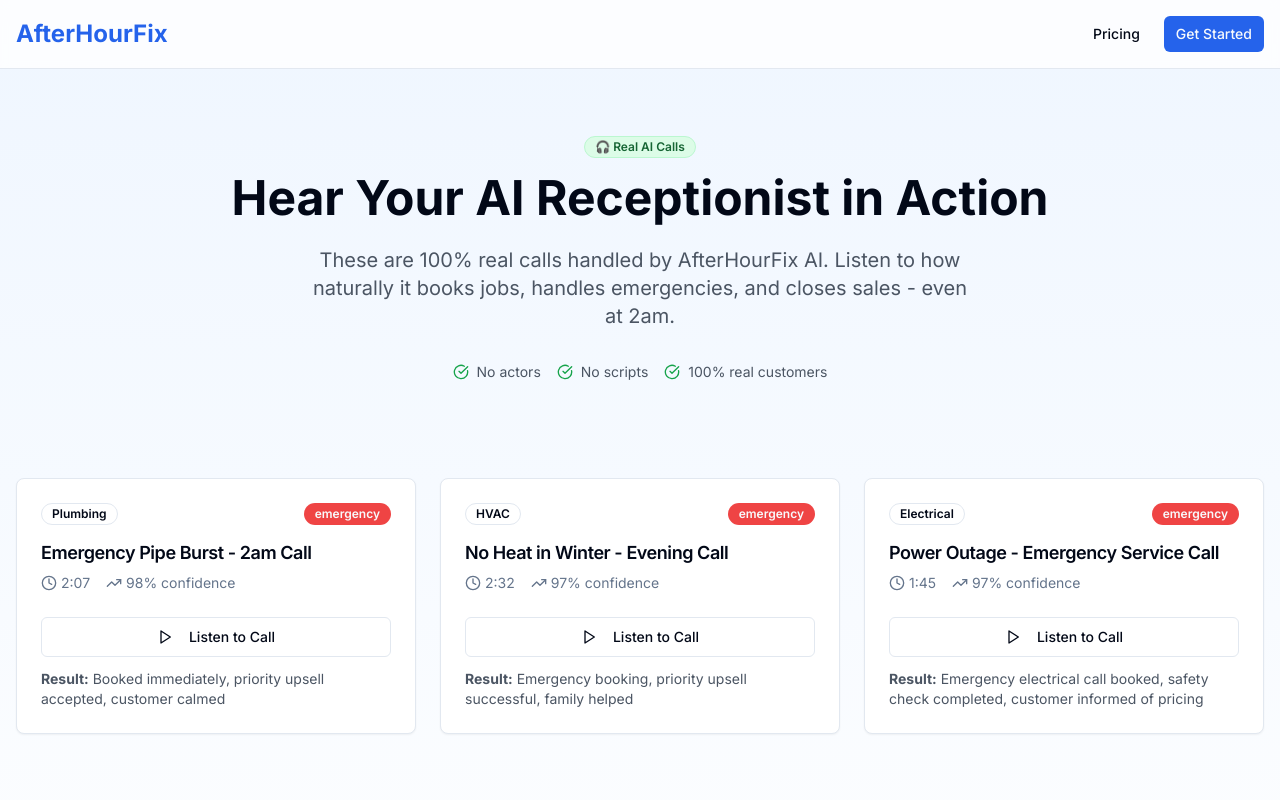
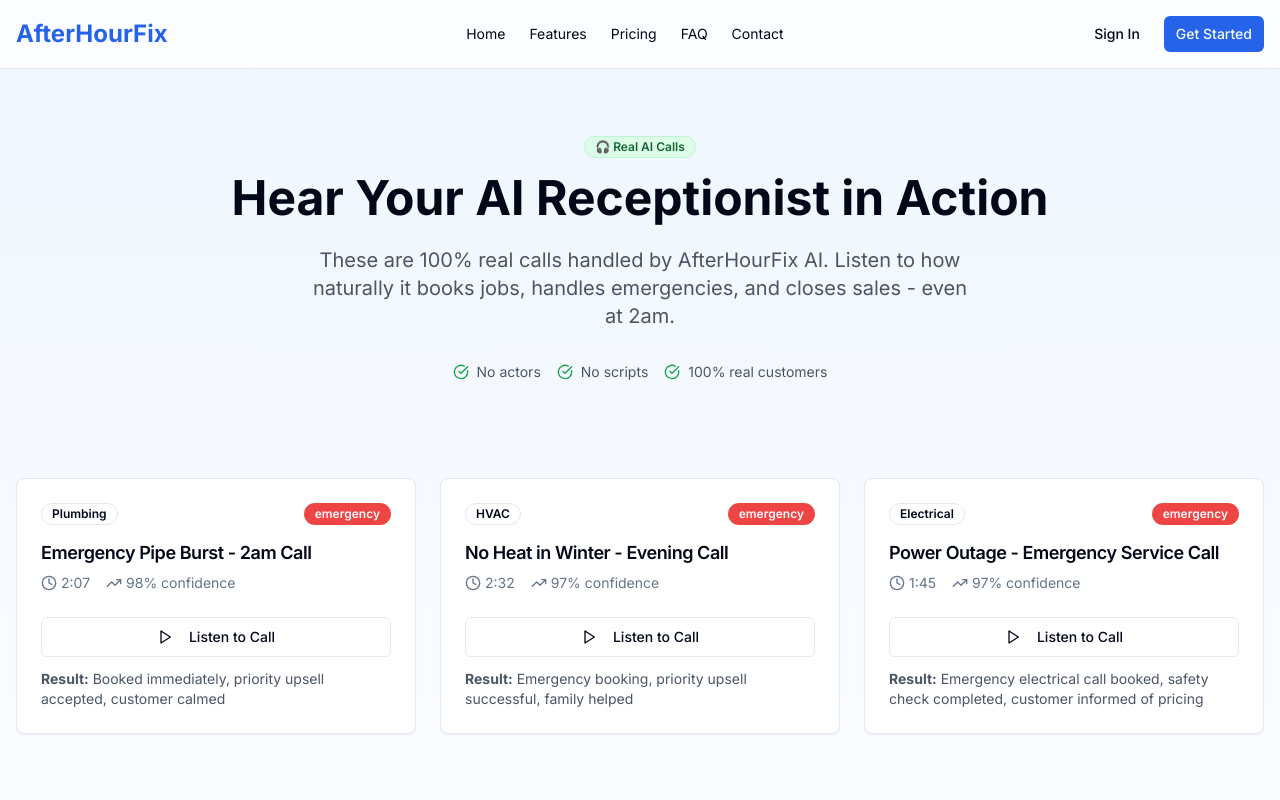
Before and after one commit to tc615guy/after-hour-fix, a Next.js app: page /demos in a window 1280 px wide. Shown: the top 800 px of the page. Built offline with nearby package versions, Linux system fonts and the light colour scheme; no server answers.

Commit message:
Add Contact link to all page headers and update sitemap

```diff
--- a/src/app/demos/page.tsx
+++ b/src/app/demos/page.tsx
@@ -157,9 +157,16 @@
       <header className="border-b bg-white/80 backdrop-blur-sm sticky top-0 z-50">
         <div className="container mx-auto px-4 py-4 flex items-center justify-between">
           <Link href="/" className="text-2xl font-bold text-blue-600">AfterHourFix</Link>
+          <nav className="hidden md:flex gap-6">
+            <Link href="/" className="text-sm hover:text-blue-600 transition">Home</Link>
+            <Link href="/features" className="text-sm hover:text-blue-600 transition">Features</Link>
+            <Link href="/pricing" className="text-sm hover:text-blue-600 transition">Pricing</Link>
+            <Link href="/faq" className="text-sm hover:text-blue-600 transition">FAQ</Link>
+            <Link href="/contact" className="text-sm hover:text-blue-600 transition">Contact</Link>
+          </nav>
           <div className="flex gap-3">
-            <Link href="/pricing">
-              <Button variant="ghost" size="sm">Pricing</Button>
+            <Link href="/auth/login">
+              <Button variant="ghost" size="sm">Sign In</Button>
             </Link>
             <Link href="/auth/signup">
               <Button size="sm">Get Started</Button>
--- a/src/app/faq/page.tsx
+++ b/src/app/faq/page.tsx
@@ -140,6 +140,7 @@
             <Link href="/" className="text-sm hover:text-blue-600 transition">Home</Link>
             <Link href="/features" className="text-sm hover:text-blue-600 transition">Features</Link>
             <Link href="/pricing" className="text-sm hover:text-blue-600 transition">Pricing</Link>
+            <Link href="/contact" className="text-sm hover:text-blue-600 transition">Contact</Link>
           </nav>
           <div className="flex gap-3">
             <Link href="/auth/login">
--- a/src/app/features/page.tsx
+++ b/src/app/features/page.tsx
@@ -170,6 +170,7 @@
             <Link href="/" className="text-sm hover:text-blue-600 transition">Home</Link>
             <Link href="/pricing" className="text-sm hover:text-blue-600 transition">Pricing</Link>
             <Link href="/faq" className="text-sm hover:text-blue-600 transition">FAQ</Link>
+            <Link href="/contact" className="text-sm hover:text-blue-600 transition">Contact</Link>
           </nav>
           <div className="flex gap-3">
             <Link href="/auth/login">
--- a/src/app/page.tsx
+++ b/src/app/page.tsx
@@ -135,6 +135,7 @@
             <Link href="/features" className="text-sm hover:text-blue-600 transition">Features</Link>
             <Link href="/pricing" className="text-sm hover:text-blue-600 transition">Pricing</Link>
             <Link href="/faq" className="text-sm hover:text-blue-600 transition">FAQ</Link>
+            <Link href="/contact" className="text-sm hover:text-blue-600 transition">Contact</Link>
           </nav>
           <div className="flex gap-3">
             <Link href="/auth/login">
--- a/src/app/pricing/page.tsx
+++ b/src/app/pricing/page.tsx
@@ -103,6 +103,7 @@
             <Link href="/" className="text-sm hover:text-blue-600 transition">Home</Link>
             <Link href="/features" className="text-sm hover:text-blue-600 transition">Features</Link>
             <Link href="/faq" className="text-sm hover:text-blue-600 transition">FAQ</Link>
+            <Link href="/contact" className="text-sm hover:text-blue-600 transition">Contact</Link>
           </nav>
           <div className="flex gap-3">
             <Link href="/auth/login">
--- a/src/app/sitemap.ts
+++ b/src/app/sitemap.ts
@@ -33,6 +33,12 @@
       priority: 0.8,
     },
     {
+      url: `${baseUrl}/contact`,
+      lastModified: now,
+      changeFrequency: 'monthly' as const,
+      priority: 0.8,
+    },
+    {
       url: `${baseUrl}/terms`,
       lastModified: now,
       changeFrequency: 'yearly' as const,
```
